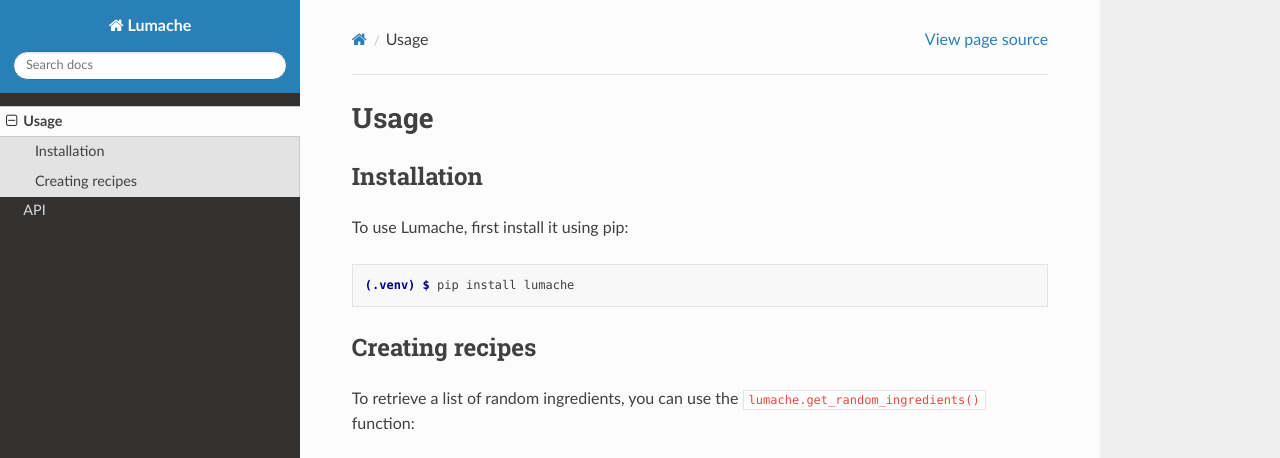
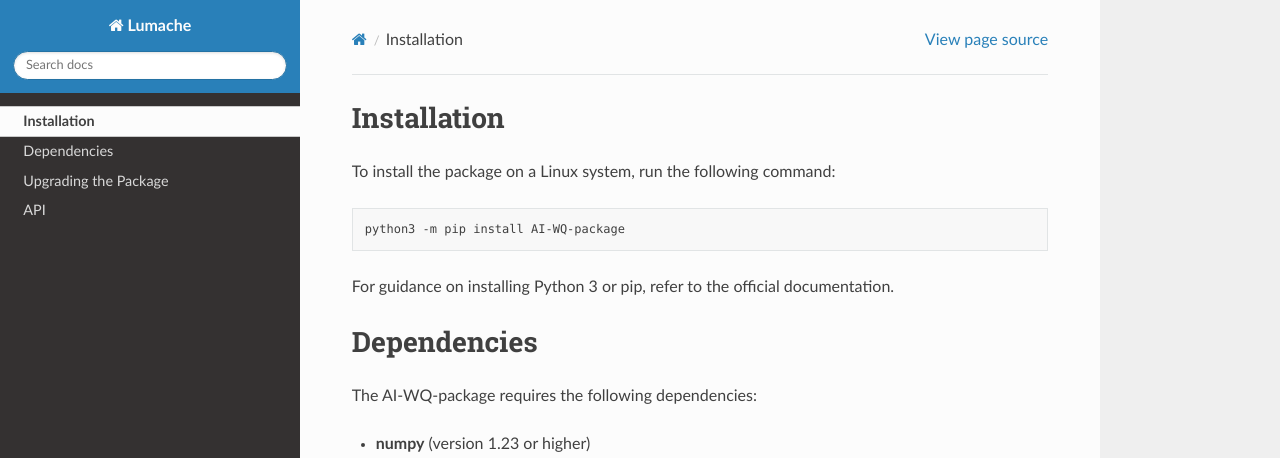
Before and after one commit to joshuatalib/AI_weather_quest, a Sphinx documentation site: the page built from docs/source/usage.rst, in a window 1280 px wide and 1095 px high. Shown: the top 458 px of the window. Built offline with Sphinx 7.4.7 and the Read the Docs theme 3.1.0, drawn with Linux system fonts in a browser that asks for light colours; some of the changed text lies outside the part shown; grey boxes are pictures that could not be loaded.

Commit message:
Update usage.rst

```diff
--- a/docs/source/usage.rst
+++ b/docs/source/usage.rst
@@ -1,33 +1,30 @@
-Usage
-=====
-
-.. _installation:
-
 Installation
 ------------
+To install the package on a Linux system, run the following command:
 
-To use Lumache, first install it using pip:
+.. code-block:: bash
 
-.. code-block:: console
+   python3 -m pip install AI-WQ-package
 
-   (.venv) $ pip install lumache
+For guidance on installing Python 3 or pip, refer to the official documentation.
 
-Creating recipes
-----------------
+Dependencies
+------------
+The AI-WQ-package requires the following dependencies:
 
-To retrieve a list of random ingredients,
-you can use the ``lumache.get_random_ingredients()`` function:
+- **numpy** (version 1.23 or higher)
+- **xarray** (version 2024.09.0 or higher)
 
-.. autofunction:: lumache.get_random_ingredients
+If these dependencies might conflict with your existing environment, it is recommended to install the package in a virtual environment to avoid issues.
 
-The ``kind`` parameter should be either ``"meat"``, ``"fish"``,
-or ``"veggies"``. Otherwise, :py:func:`lumache.get_random_ingredients`
-will raise an exception.
+Upgrading the Package
+----------------------
+To upgrade to the latest version of the AI-WQ-package, use:
 
-.. autoexception:: lumache.InvalidKindError
+.. code-block:: bash
 
-For example:
+   python3 -m pip install --upgrade AI-WQ-package
 
->>> import lumache
->>> lumache.get_random_ingredients()
-['shells', 'gorgonzola', 'parsley']
+.. note::
+
+   This project is under active development, and new features or updates may be released periodically.
```
